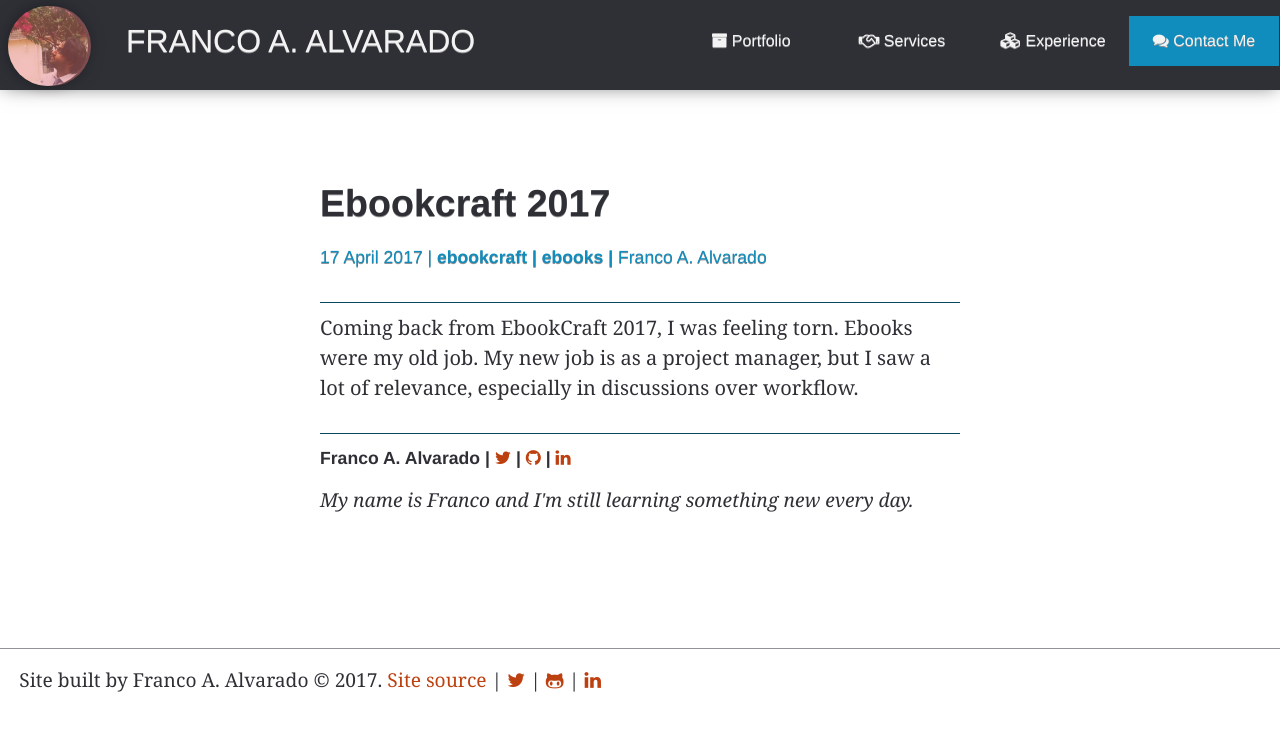
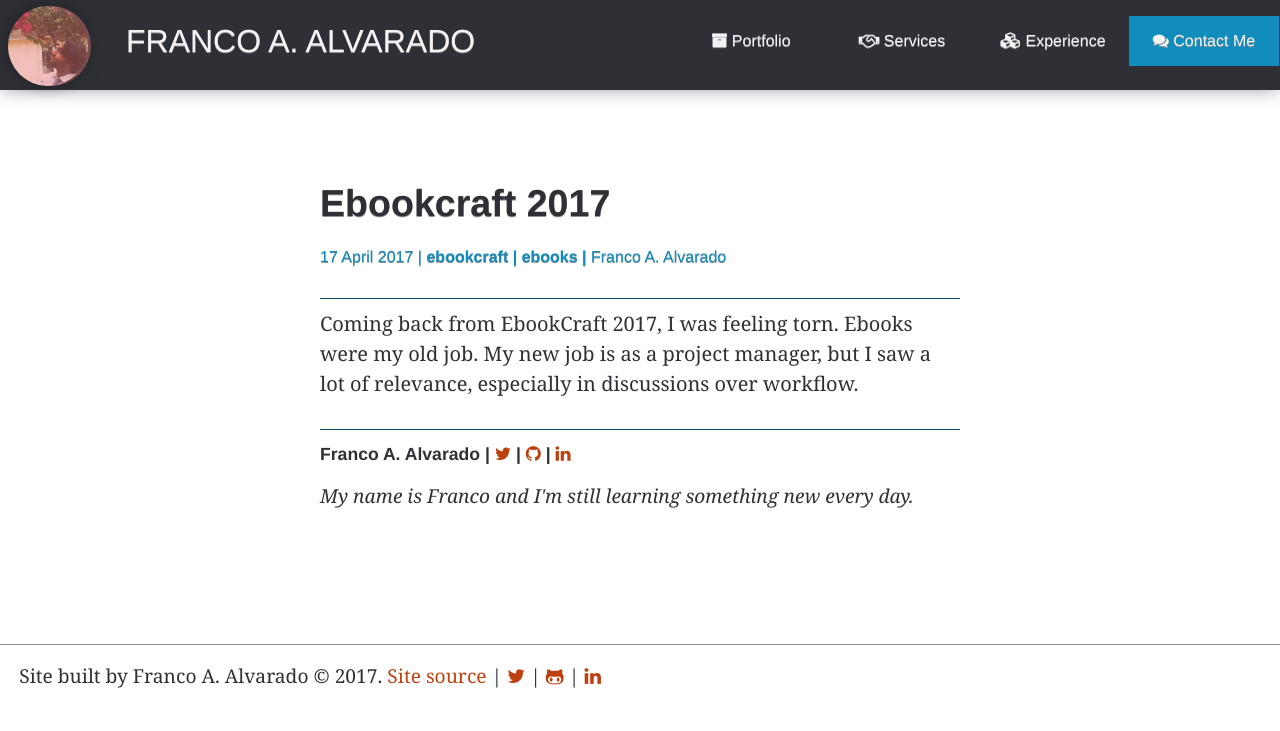
Before and after one commit to francopub/francopub.github.io, a Jekyll site: the page built from blog/_posts/2017-04-17-Ebookcraft-2017.markdown, in a window 1280 px wide. Shown: the top 731 px of the page. Built offline with Jekyll 4.4.1, drawn with Linux system fonts in a browser that asks for light colours; some web fonts are replaced.

Commit message:
CSS update
Why the hell doesn’t the CSS update like I need it to

```diff
--- a/_sass/_posts.scss
+++ b/_sass/_posts.scss
@@ -32,7 +32,7 @@ article {
 			text-align: left;
 		}
 		p.byline {
-			font-size: 1.1em;
+			font-size: 1em;
 			line-height: 1;
 			margin-top: 1em;
 			text-align: left;
@@ -82,7 +82,7 @@ article.project {
 		}
 
 		p.byline {
-			font-size: 1.25em;
+			font-size: 1em;
 			line-height: 1;
 			margin-top: 1em;
 			text-align: center;
@@ -214,10 +214,6 @@ img + em {
 }
 
 aside.bio {
-
-}
-
-aside.bio {
 		margin-top: 1em;
 		font-size: 1em;
 		font-style: italic;
```
Also changed, not shown: 2 other files.
